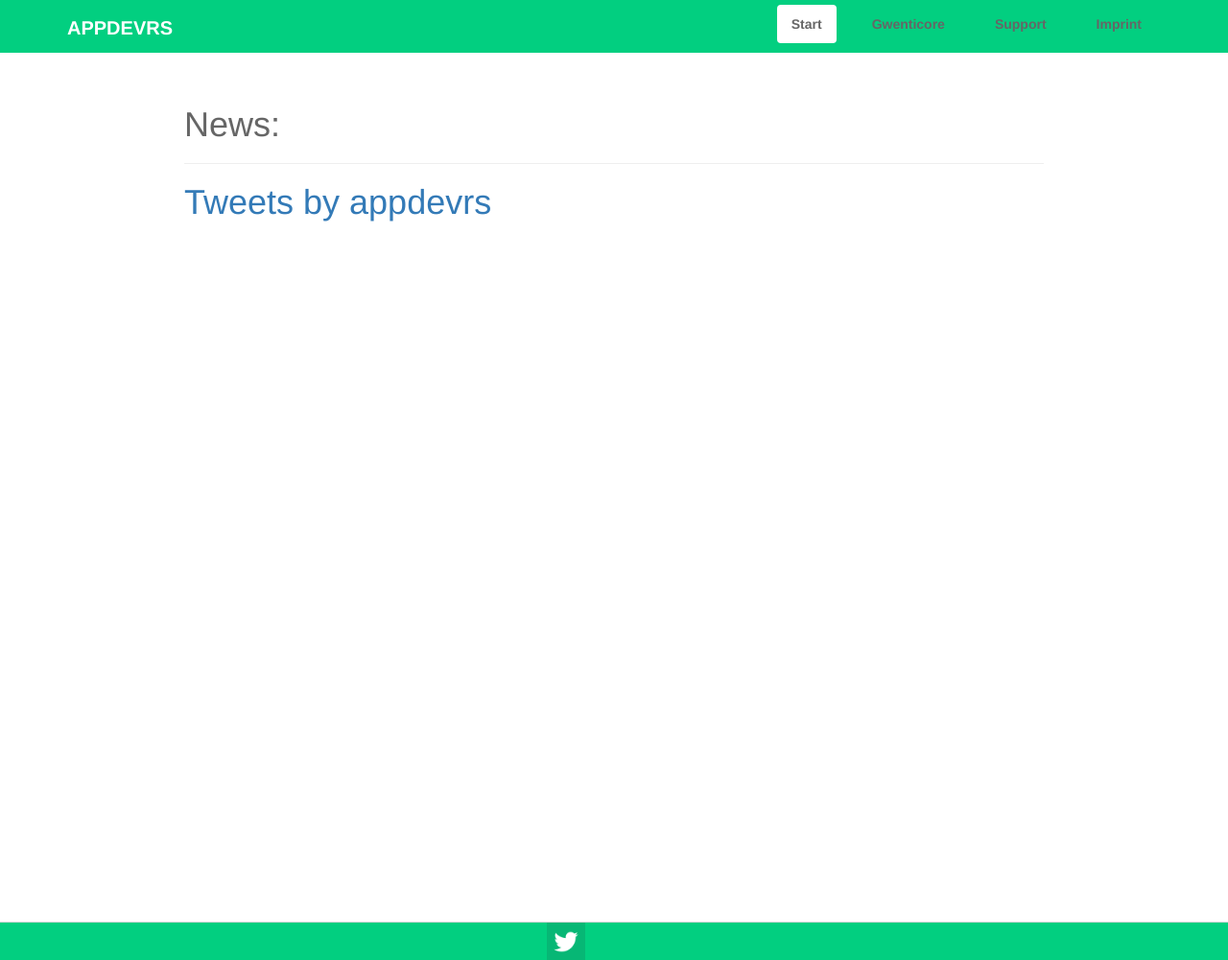
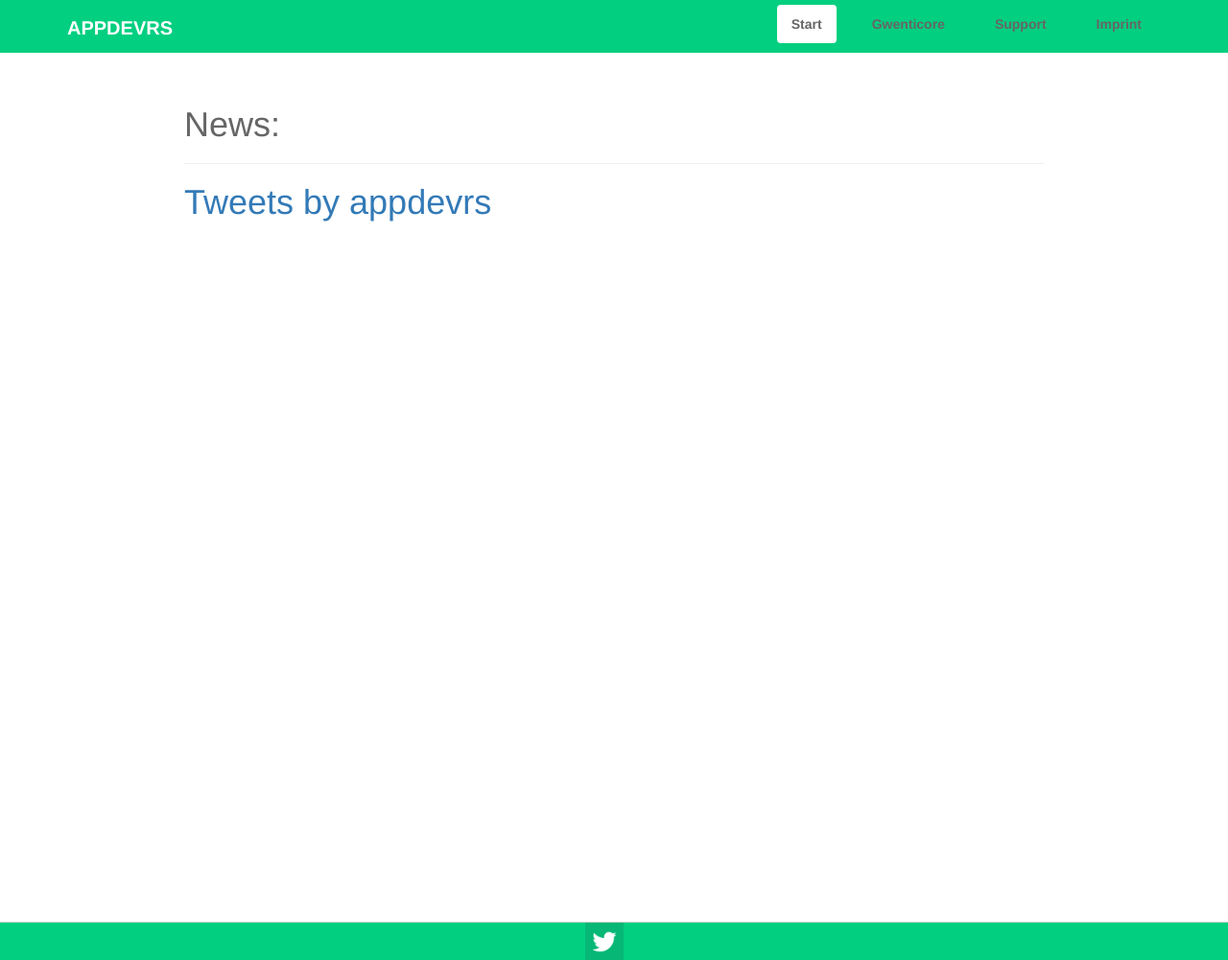
Before and after one commit to appdevrs/appdevrs.github.io, a Jekyll site: the page built from index.html, in a window 1280 px wide and 1001 px high. Shown: the whole window at 96% size. Built offline with Jekyll 4.4.1, drawn with Linux system fonts in a browser that asks for light colours; comment, search, counter and statistics services are not loaded.

Commit message:
Update main.css

```diff
--- a/css/main.css
+++ b/css/main.css
@@ -23,7 +23,7 @@ nav .navtitle li a {
     background-color: #02CF80 !important;
     border-color: #02CF80 !important;
 }
-nav ul, footer ul {
+nav ul {
     font-family:'Helvetica', 'Arial', 'Sans-Serif';
     padding: 0px;
     list-style: none;
```
